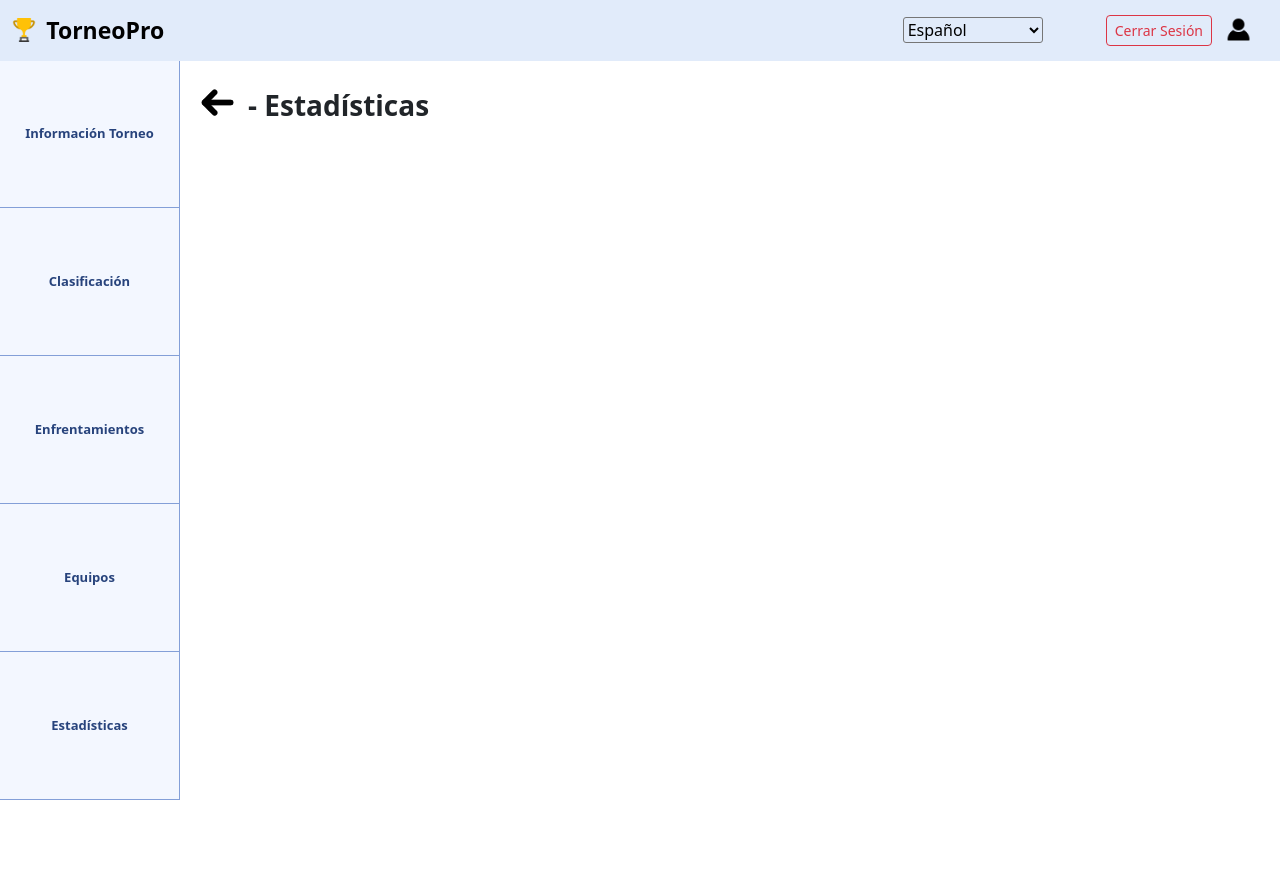
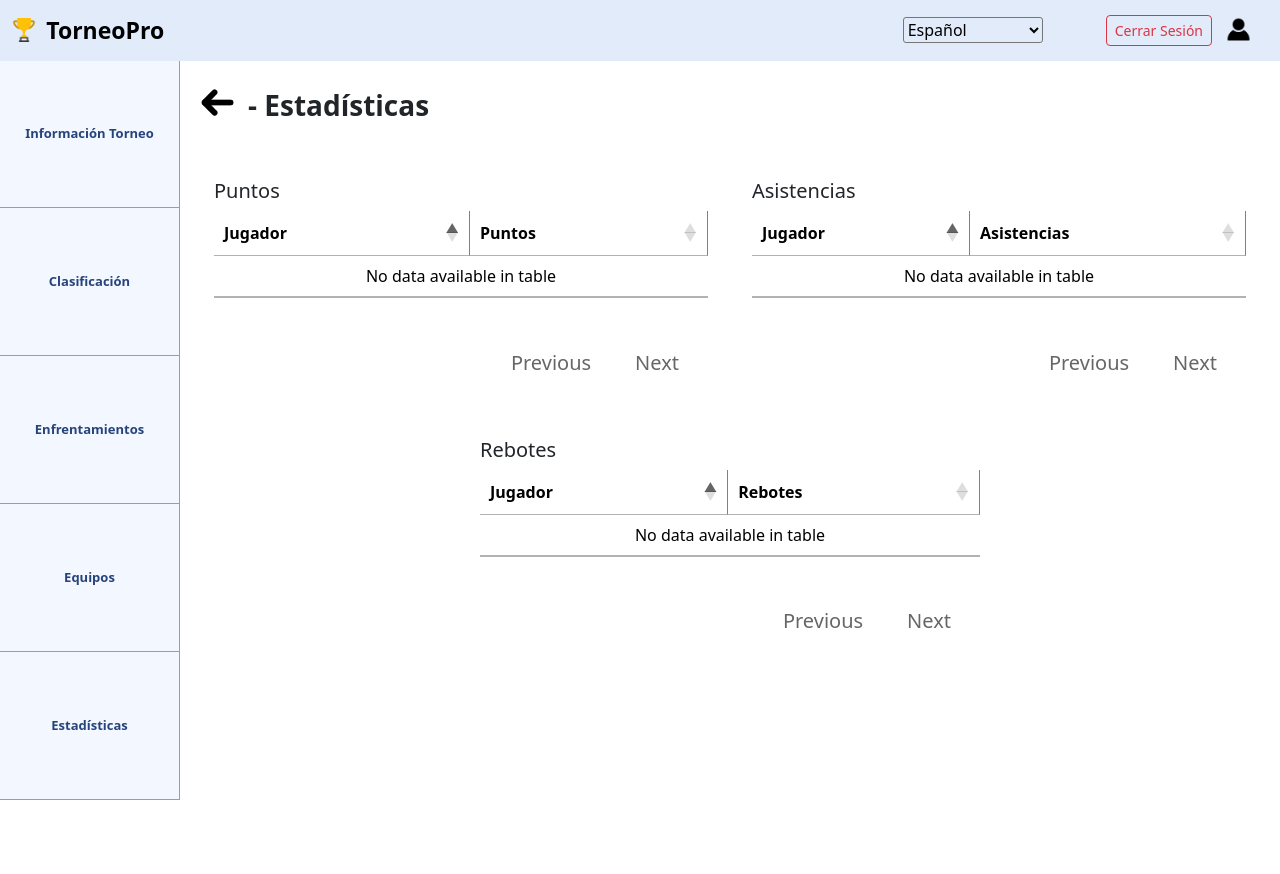
Before and after one commit to raafaa22/gestor-de-torneos, a Django app: template templates/torneo/estadisticas_torneo.html in a window 1280 px wide. Before the commit the page ends 800 px from the top, so only its background shows below. Run offline with Django 5.2, Linux system fonts and the light colour scheme; the template is opened without the code that fills it, so the values that code supplies are empty; some libraries are stand-ins or nearby versions.

Commit message:
[FEATURE] Estadísticas de un torneo #16

```diff
--- a/config/urls.py
+++ b/config/urls.py
@@ -25,4 +25,5 @@ urlpatterns = [
     path('usuario/', include('usuario.urls')),
     path('equipo/', include('equipo.urls')),
     path('torneo/', include('torneo.urls')),
+    path('', include('estadisticas.urls')),
 ]
--- a/estadisticas/models.py
+++ b/estadisticas/models.py
@@ -7,7 +7,7 @@ class EstadisticasFutbol(models.Model):
     jugador = models.ForeignKey(Jugador, null=False, blank=False, on_delete=models.CASCADE, related_name='estadisticas_futbol')
     goles = models.PositiveIntegerField(null=False, default=0)
     asistencias = models.PositiveIntegerField(null=False, default=0)
-    goles_contra = models.PositiveIntegerField(null=False, default=0)
+    goles_contra = models.PositiveIntegerField(null=True, default=0)
 
     class Meta:
         constraints = [
--- /dev/null
+++ b/estadisticas/urls.py
@@ -0,0 +1,9 @@
+from django.urls import path
+from .views import estadisticas_torneo
+
+app_name = 'estadisticas'
+
+
+urlpatterns = [
+    path('torneo/<int:torneo_id>/estadisticas/', estadisticas_torneo, name='estadisticas_torneo'),
+]
--- a/static/torneo/css/torneo.css
+++ b/static/torneo/css/torneo.css
@@ -287,3 +287,21 @@ th {
   background-color: #6d9ee6;
   color: white;
 }
+
+.container-estadisticas {
+  display: grid;
+  grid-template-columns: repeat(2, minmax(0, 1fr));
+  gap: 16px;
+  align-items: start;
+}
+
+.tabla-estadisticas {
+  padding: 14px;
+  overflow-x: auto;
+}
+
+.tabla-estadisticas-centro {
+  grid-column: 1;
+  width: min(100%, 500px);
+  justify-self: center;
+}
--- a/templates/torneo/base_torneo.html
+++ b/templates/torneo/base_torneo.html
@@ -39,13 +39,15 @@
                 </strong>
             </a>
         </li>
+        {% if torneo.deporte != 'PAD' %}
         <li class="nav-item">
-            <a class="nav-link {% if actual == 'estadisticas_torneo' %}active{% endif %}" href="{% url 'torneo:estadisticas_torneo' torneo.id %}">
+            <a class="nav-link {% if actual == 'estadisticas_torneo' %}active{% endif %}" href="{% url 'estadisticas:estadisticas_torneo' torneo.id %}">
                 <strong>
                     {% trans 'Estadísticas' %}
                 </strong>
             </a>
         </li>
+        {% endif %}
     </ul>
 
     <div class="torneo-base">
--- a/templates/torneo/clasificacion.html
+++ b/templates/torneo/clasificacion.html
@@ -26,14 +26,14 @@
             <tbody>
                 {% for fila in clasificacion %}
                 <tr>
-                    <td>{{ fila.posicion }}</td>
-                    <td>{{ fila.equipo }}</td>
+                    <td><strong>{{ fila.posicion }}</strong></td>
+                    <td><strong>{{ fila.torneo_equipo.equipo }}</strong></td>
                     <td>{{ fila.victorias }}</td>
                     <td>{{ fila.empates }}</td>
                     <td>{{ fila.derrotas }}</td>
                     <td>{{ fila.anotacion_favor }}</td>
                     <td>{{ fila.anotacion_contra }}</td>
-                    <td>{{ fila.puntos }}</td>
+                    <td><strong>{{ fila.puntos }}</strong></td>
                 </tr>
                 {% endfor %}
             </tbody>
--- a/templates/torneo/estadisticas_torneo.html
+++ b/templates/torneo/estadisticas_torneo.html
@@ -2,4 +2,151 @@
 {% load i18n %}
 {% load static %}
 
+{% block head_torneo %}
+<link rel="stylesheet" href="https://cdn.datatables.net/2.3.6/css/dataTables.dataTables.css" />
+{% endblock %}
+
 {% block titulo %}{% trans 'Estadísticas' %}{% endblock %}
+
+{% block torneo_content %}
+    <div class="container-estadisticas">
+        <div class="tabla-estadisticas">
+            <table id="anotacionTabla" class="table">
+                {% if torneo.deporte == 'FUT' %}
+                    {% blocktranslate asvar header %}Goles{% endblocktranslate %}
+                {% else %}
+                    {% blocktranslate asvar header %}Puntos{% endblocktranslate %}
+                {% endif %}
+                <h5>{{ header }}</h5>
+                <thead>
+                    <tr>
+                        <th>{% trans "Jugador" %}</th>
+                        <th>{{ header }}</th>
+                    </tr>
+                </thead>
+                <tbody>
+                    {% if torneo.deporte == 'FUT' %}
+                        {% for goles in estadisticas.goles %}
+                            <tr>
+                                <td>{{ goles.jugador }}</td>
+                                <td>{{ goles.goles }}</td>
+                            </tr>
+                        {% endfor %}
+                    {% else %}
+                        {% for puntos in estadisticas.puntos %}
+                            <tr>
+                                <td>{{ puntos.jugador }}</td>
+                                <td>{{ puntos.puntos }}</td>
+                            </tr>
+                        {% endfor %}
+                    {% endif %}
+                </tbody>
+            </table>
+        </div>
+
+        <div class="tabla-estadisticas">
+            <h5>{% trans "Asistencias" %}</h5>
+            <table id="asistenciasTabla" class="table">
+                <thead>
+                    <tr>
+                        <th>{% trans "Jugador" %}</th>
+                        <th>{% trans "Asistencias" %}</th>
+                    </tr>
+                </thead>
+                <tbody>
+                    {% for asistencias in estadisticas.asistencias %}
+                        <tr>
+                            <td>{{ asistencias.jugador }}</td>
+                            <td>{{ asistencias.asistencias }}</td>
+                        </tr>
+                    {% endfor %}
+                </tbody>
+            </table>
+        </div>
+    </div>
+
+    <div class="tabla-estadisticas-centro">
+        <table id="terceraTabla" class="table">
+            {% if torneo.deporte == 'FUT' %}
+                {% blocktranslate asvar header %}Goles en contra{% endblocktranslate %}
+            {% else %}
+                {% blocktranslate asvar header %}Rebotes{% endblocktranslate %}
+            {% endif %}
+            <h5>{{ header }}</h5>
+            <thead>
+                <tr>
+                    <th>{% trans "Jugador" %}</th>
+                    <th>{{ header }}</th>
+                </tr>
+            </thead>
+            <tbody>
+                {% if torneo.deporte == 'FUT' %}
+                    {% for goles in estadisticas.goles_contra %}
+                        <tr>
+                            <td>{{ goles.jugador }}</td>
+                            <td>{{ goles.goles_contra }}</td>
+                        </tr>
+                    {% endfor %}
+                {% else %}
+                    {% for rebotes in estadisticas.rebotes %}
+                        <tr>
+                            <td>{{ rebotes.jugador }}</td>
+                            <td>{{ rebotes.rebotes }}</td>
+                        </tr>
+                    {% endfor %}
+                {% endif %}
+            </tbody>
+        </table>
+    </div>
+{% endblock %}
+{% block scripts %}
+    <script src="https://code.jquery.com/jquery-3.7.1.js"></script>
+    <script src="https://cdn.datatables.net/2.3.6/js/dataTables.js"></script>
+    <script>
+        $(document).ready(function () {
+            const lang = "{{ LANGUAGE_CODE }}";
+            let langUrl = "";
+            if (lang.toLowerCase().startsWith('es')){
+                langUrl = "https://cdn.datatables.net/plug-ins/2.3.6/i18n/es-ES.json";
+            } else {
+                langUrl = "https://cdn.datatables.net/plug-ins/2.3.6/i18n/en-GB.json";
+            }
+
+            var tableAnotacion = $('#anotacionTabla').DataTable({
+                pageLength: 20,
+                lengthMenu: [20, 30, 50, 100 ],
+                dom: 't<"paginacion"<"paginacion-button"p>>',
+                language: {
+                    url: langUrl,
+                },
+                columnDefs: [
+                    { orderable: true, searchable: false, targets: "_all"}
+                ]
+            });
+
+            var tableAsistencias = $('#asistenciasTabla').DataTable({
+                pageLength: 20,
+                lengthMenu: [20, 30, 50, 100 ],
+                dom: 't<"paginacion"<"paginacion-button"p>>',
+                language: {
+                    url: langUrl,
+                },
+                columnDefs: [
+                    { orderable: true, searchable: false, targets: "_all"}
+                ]
+            });
+
+            var tableTercera = $('#terceraTabla').DataTable({
+                pageLength: 20,
+                lengthMenu: [20, 30, 50, 100 ],
+                dom: 't<"paginacion"<"paginacion-button"p>>',
+                language: {
+                    url: langUrl,
+                },
+                columnDefs: [
+                    { orderable: true, searchable: false, targets: "_all"}
+                ]
+            });
+       } );
+    </script>
+{% endblock %}
--- a/torneo/urls.py
+++ b/torneo/urls.py
@@ -1,6 +1,6 @@
 from django.urls import path
 from .views import borrar_torneo, jugador_dashboard, organizador_dashboard, crear_torneo, principal_torneo, clasificacion_torneo, enfrentamientos_torneo,\
-informacion_torneo, estadisticas_torneo, equipos_torneo, borrar_equipo_torneo
+informacion_torneo, equipos_torneo, borrar_equipo_torneo
 
 app_name = 'torneo'
 
@@ -13,7 +13,6 @@ urlpatterns = [
     path('<int:torneo_id>/clasificacion/', clasificacion_torneo, name='clasificacion_torneo'),
     path('<int:torneo_id>/enfrentamientos/', enfrentamientos_torneo, name='enfrentamientos_torneo'),
     path('<int:torneo_id>/informacion/', informacion_torneo, name='informacion_torneo'),
-    path('<int:torneo_id>/estadisticas/', estadisticas_torneo, name='estadisticas_torneo'),
     path('<int:torneo_id>/equipos/', equipos_torneo, name='equipos_torneo'),
     path('<int:torneo_id>/equipos/borrar/<int:equipo_id>/', borrar_equipo_torneo, name='borrar_equipo'),
 ]
```
Also changed, not shown: estadisticas/views.py (+37 -1 lines), torneo/views.py (+2 -5 lines), estadisticas/migrations/0002_alter_estadisticasfutbol_goles_contra.py (added).
